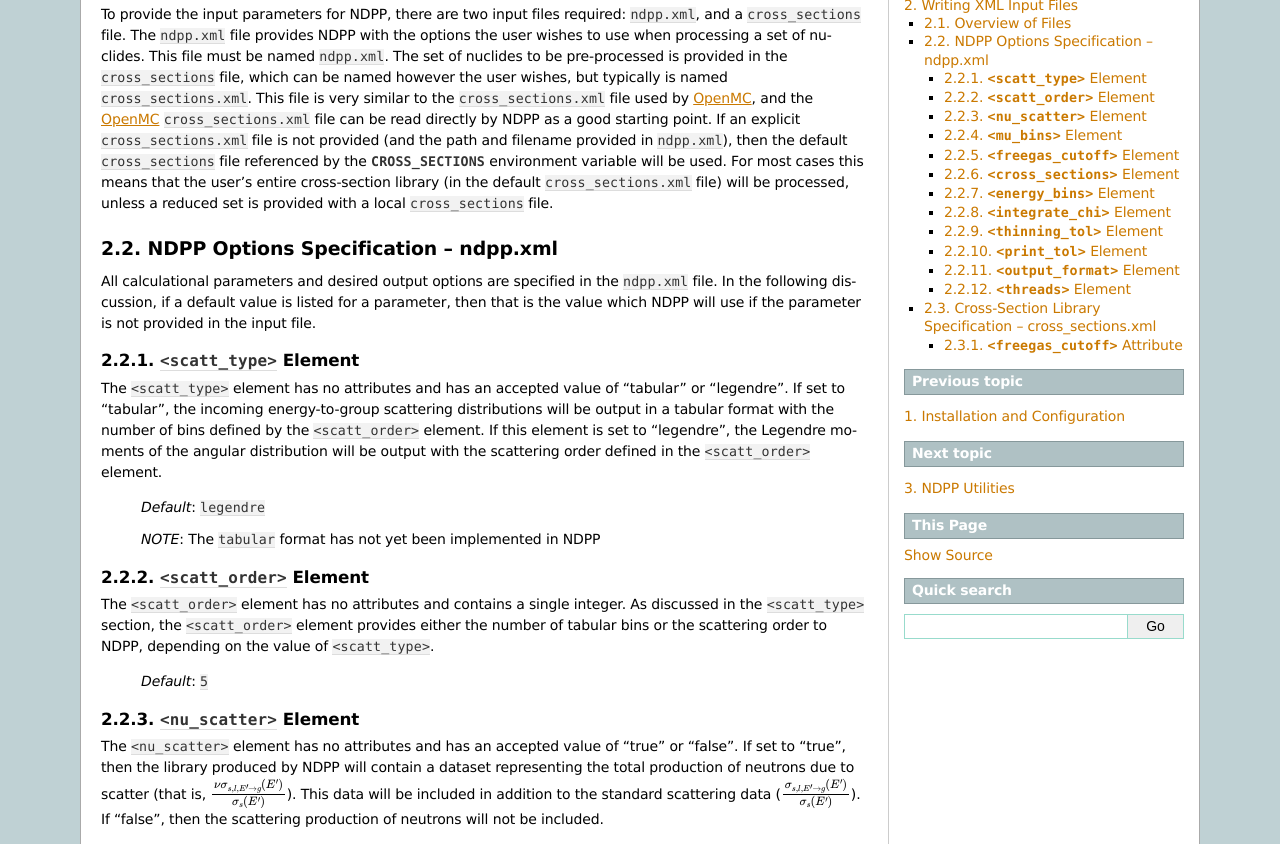
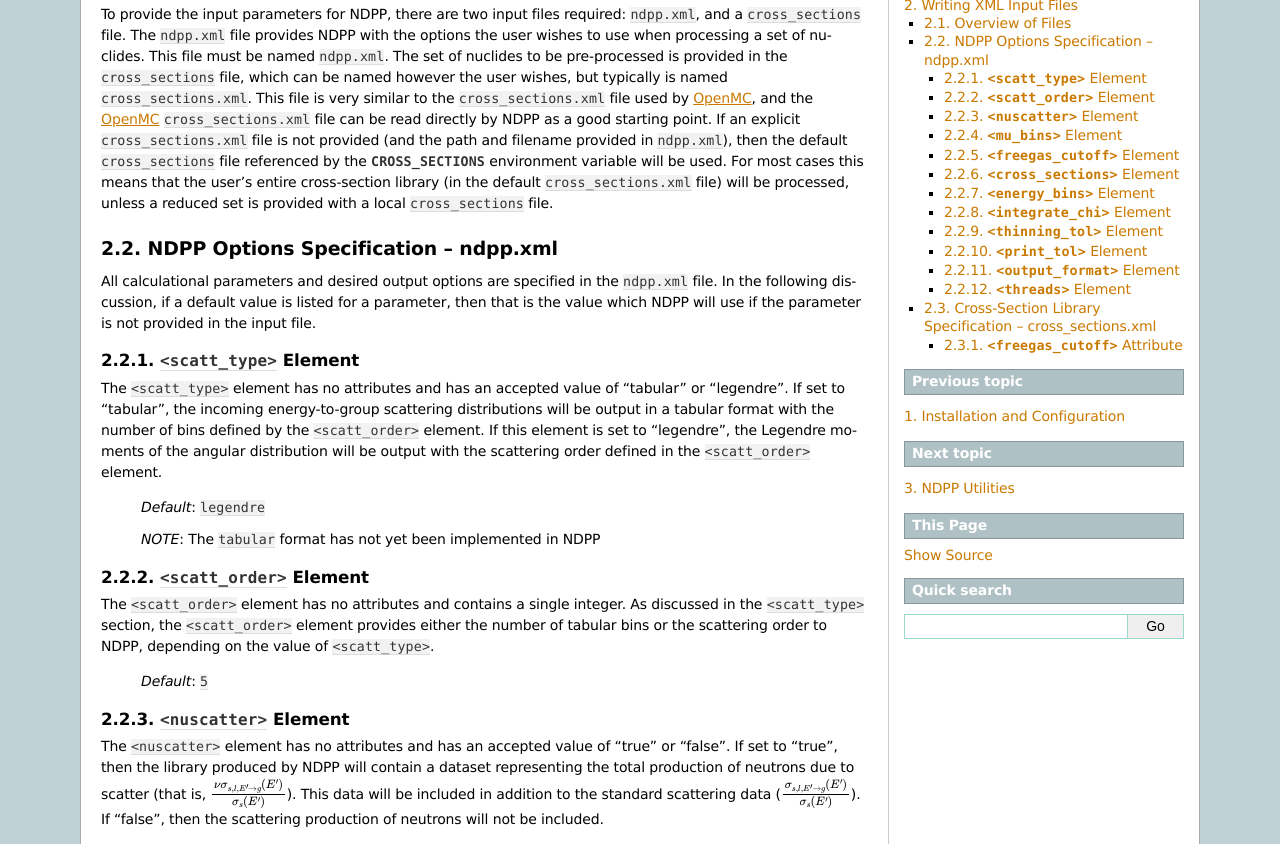
Before and after one commit to ndpp/ndpp, a Sphinx documentation site: the page built from docs/source/usersguide/input.rst, in a window 1280 px wide and 1400 px high. Shown: the part 186-1030 px from the top of the window. Built offline with Sphinx 7.4.7, drawn with Linux system fonts in a browser that asks for light colours; formulas are drawn with MathJax 3; some of the changed lines change nothing that is shown.

Commit message:
A few fixes to make manual nuscatter vice nu_scatter, integrated nuscatter output types in to NDPP. Need to do some debugging.

```diff
--- a/docs/source/usersguide/input.rst
+++ b/docs/source/usersguide/input.rst
@@ -62,10 +62,10 @@ depending on the value of ``<scatt_type>``.
 
   *Default*: ``5``
 
-``<nu_scatter>`` Element
+``<nuscatter>`` Element
 ------------------------
 
-The ``<nu_scatter>`` element has no attributes and has an accepted value of
+The ``<nuscatter>`` element has no attributes and has an accepted value of
 "true" or "false". If set to "true", then the library produced by NDPP will
 contain a dataset representing the total production of neutrons due to scatter
 (that is, :math:`\frac{\nu\sigma_{s,l,E'\rightarrow g}\left(E'\right)}{\sigma_s\left(E'\right)}`).
```
Also changed, not shown: 4 other files.
